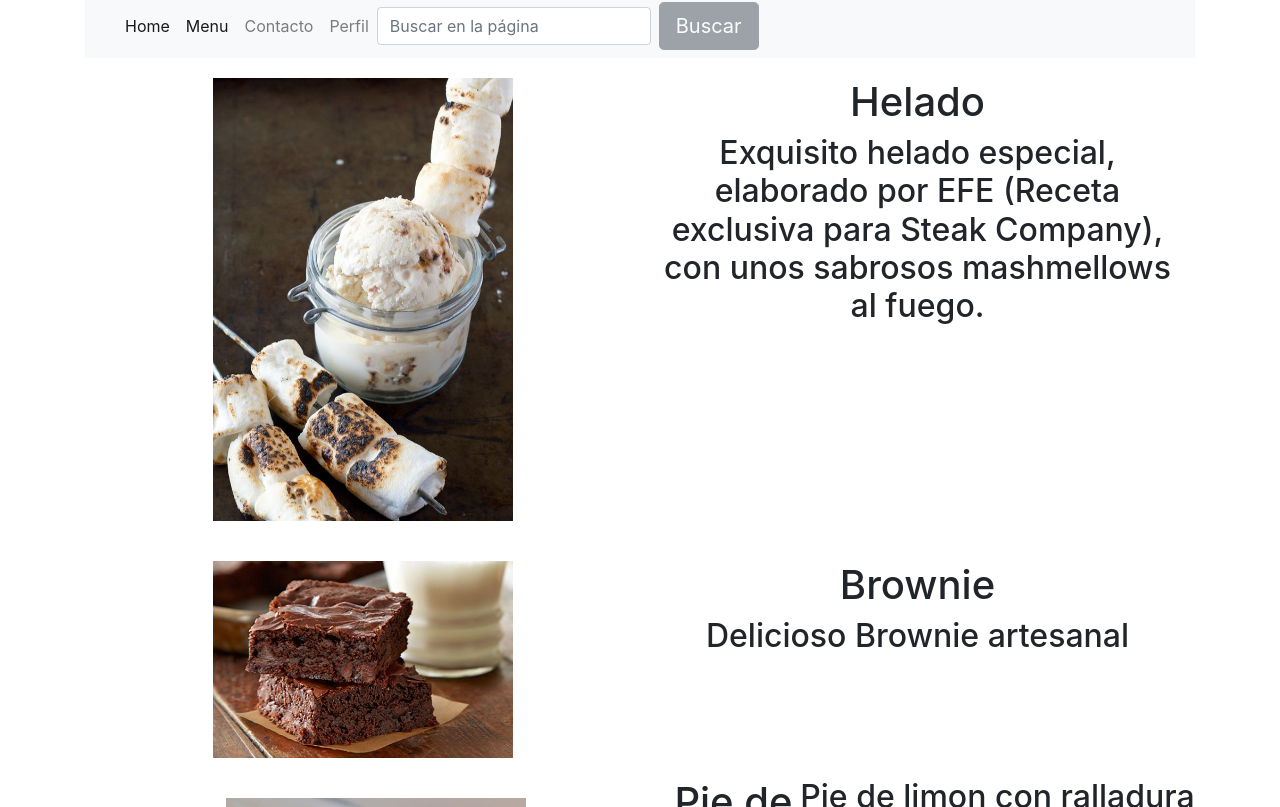
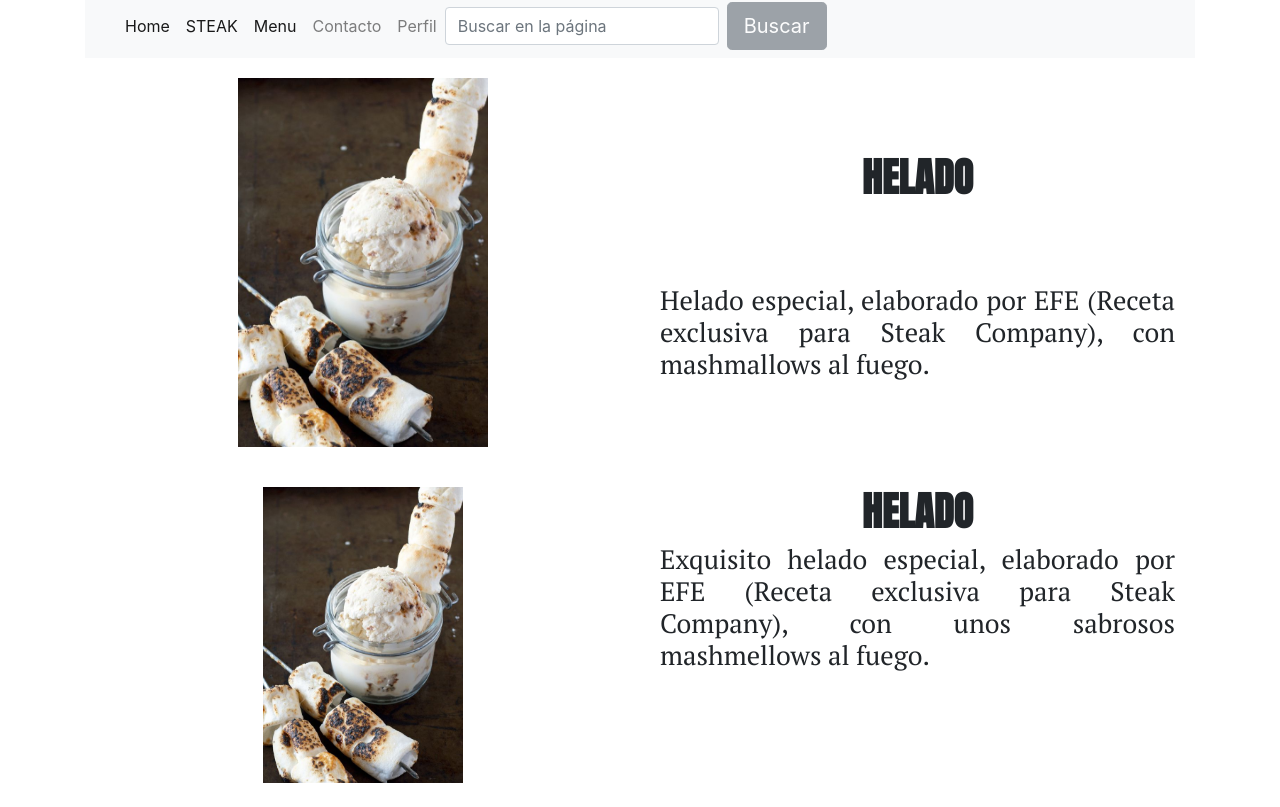
Before and after one commit to ginacuadrado/proyecto, an Angular app: page /menu/postres in a window 1280 px wide. Shown: the part 413-1220 px from the top of the page. Built offline with nearby package versions, Linux system fonts and the light colour scheme.

Commit message:
Postres y fonts modificado

```diff
--- a/src/app/components/header/header.component.html
+++ b/src/app/components/header/header.component.html
@@ -15,6 +15,9 @@
         <li class="nav-item active">
           <a class="nav-link" href="./home">Home</a>
         </li>
+
+        <li class="nav-item active">
+            <a class="nav-link" href="./about">STEAK</a>
 
         <li class="nav-item active">
             <a class="nav-link" href="./menu">Menu</a>
--- a/src/app/components/menu/menu.component.html
+++ b/src/app/components/menu/menu.component.html
@@ -4,9 +4,9 @@
 
             <div class="w-100">
 
-             <a> <img width="25%" alt="Pie de Limon" src="../assets/aperitivos.jpg"> </a>
-             <a> <img width="25%"alt="Pie de Limon" src="../assets/carnes.jpg"> </a>
-             <a> <img width="25%" alt="Pie de Limon" src="../assets/bebidas.jpg"> </a>
-             <a> <img width="25%" alt="Pie de Limon" src="../assets/postres.jpg"> </a>
+             <a href="./menu/aperitivos" > <img width="25%" alt="Aperitivos" src="../assets/aperitivos.jpg" > </a>
+             <a href="./menu/carnes"> <img width="25%"alt="Carnes" src="../assets/carnes.jpg"> </a>
+             <a href="./menu/bebidas"> <img width="25%" alt="Bebidas" src="../assets/bebidas.jpg"> </a>
+             <a href="./menu/postres"> <img width="25%" alt="Postres" src="../assets/postres.jpg"> </a>
 
             </div>
--- a/src/app/components/menu/postres/postres.component.html
+++ b/src/app/components/menu/postres/postres.component.html
@@ -2,19 +2,30 @@
 
   <div style="text-align:center">
     <div class="flex-container">
-        <div><img width="300" alt="IceCream" src="../assets/IceCream.jpg"></div>
-        <div><h1>Helado</h1>
-          <div> <h2> Exquisito helado especial, elaborado por EFE (Receta exclusiva para Steak Company), con unos sabrosos mashmellows al fuego.  </h2>
-        </div>
+        <div>
+              <img width="250" alt="Helado EFE " src="../assets/IceCream.jpg"></div>
+          <div>
+            <br>
+              <h1 class="titulos"><strong>HELADO</strong> </h1>
+              <br>
+          <div>
+              <h2 class="texto"> Helado especial, elaborado por EFE (Receta exclusiva para Steak Company), con mashmallows al fuego.  </h2>
+          </div>
         </div>
     </div>
-    <div class="flex-container">
-        <div><img width="300" alt="Brownie" src="../assets/brownie.jpg"></div>
-        <div><h1>Brownie</h1>
-          <div> <h2> Delicioso Brownie artesanal</h2>
+
+    <div style="text-align:center">
+        <div class="flex-container">
+            <div>
+                  <img width="200" alt="Brownie" src="../assets/IceCream.jpg"></div>
+              <div>
+                  <h1 class="titulos"><strong>HELADO</strong> </h1>
+              <div>
+                  <h2 class="texto"> Exquisito helado especial, elaborado por EFE (Receta exclusiva para Steak Company), con unos sabrosos mashmellows al fuego.  </h2>
+              </div>
+            </div>
         </div>
-        </div>
-    </div>
+
 
     <div class="flex-container">
         <div><img width="300" alt="Pie de Limon" src="../assets/LemonPie.jpg"></div>
--- a/src/app/components/menu/postres/postres.component.scss
+++ b/src/app/components/menu/postres/postres.component.scss
@@ -10,5 +10,21 @@
     margin: 20px;
     text-align: center;
     line-height: 75px;
-    font-size: 30px;
   }
+
+
+.titulos
+{
+    font-family: 'Anton', sans-serif;
+    font-size: 30pt;
+    text-align: center;
+
+}
+
+.texto
+{
+    font-family: 'PT Serif', serif;
+    font-size: 20pt;
+    text-align: justify;
+
+}
--- a/src/index.html
+++ b/src/index.html
@@ -2,8 +2,10 @@
 <html lang="en">
 <head>
    <link href="https://maxcdn.bootstrapcdn.com/bootstrap/4.0.0/css/bootstrap.min.css" rel="stylesheet"> <!--Inserción del link para aplicación del bootstrap-->
+   <link href="https://fonts.googleapis.com/css?family=Anton" rel="stylesheet">
+   <link href="https://fonts.googleapis.com/css?family=PT+Serif" rel="stylesheet">
 
-  <meta charset="utf-8">
+   <meta charset="utf-8">
   <title>Proy</title>
   <base href="/">
 
```
Also changed, not shown: package.json (+5 -4 lines), 1 other file (tests, documents, lock files or other folders).
